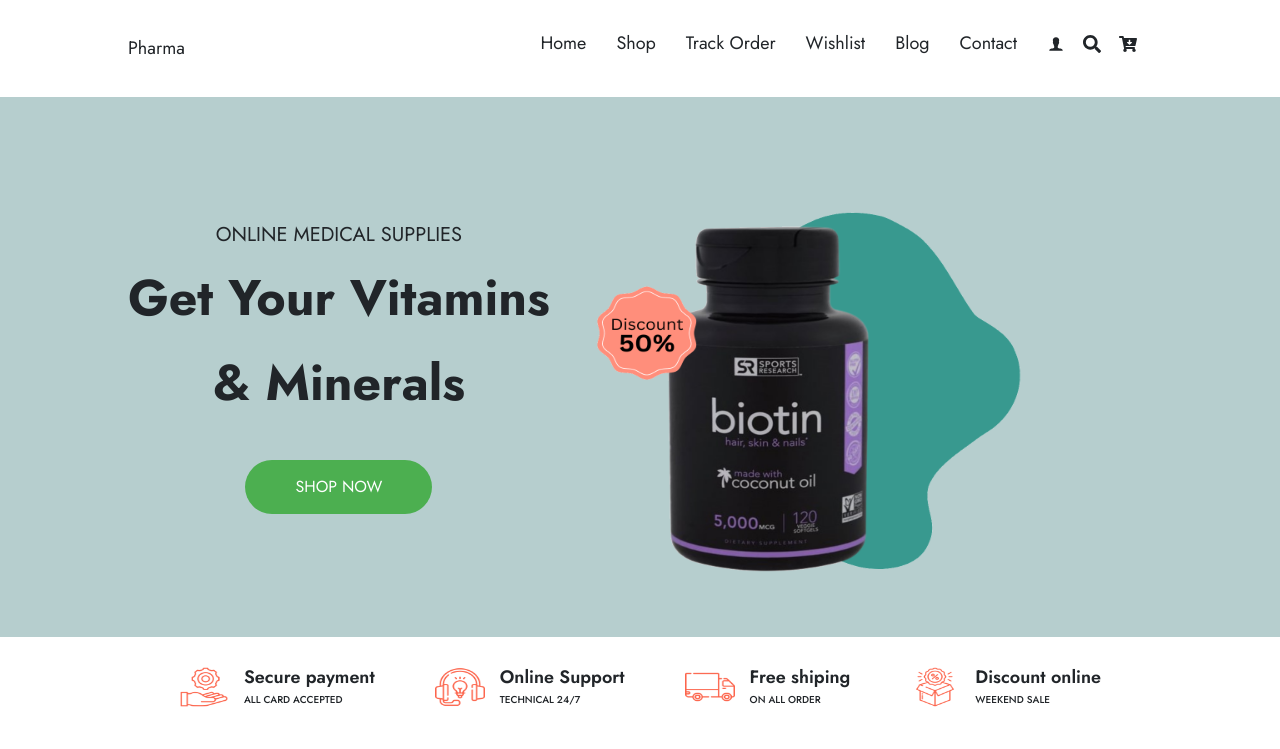
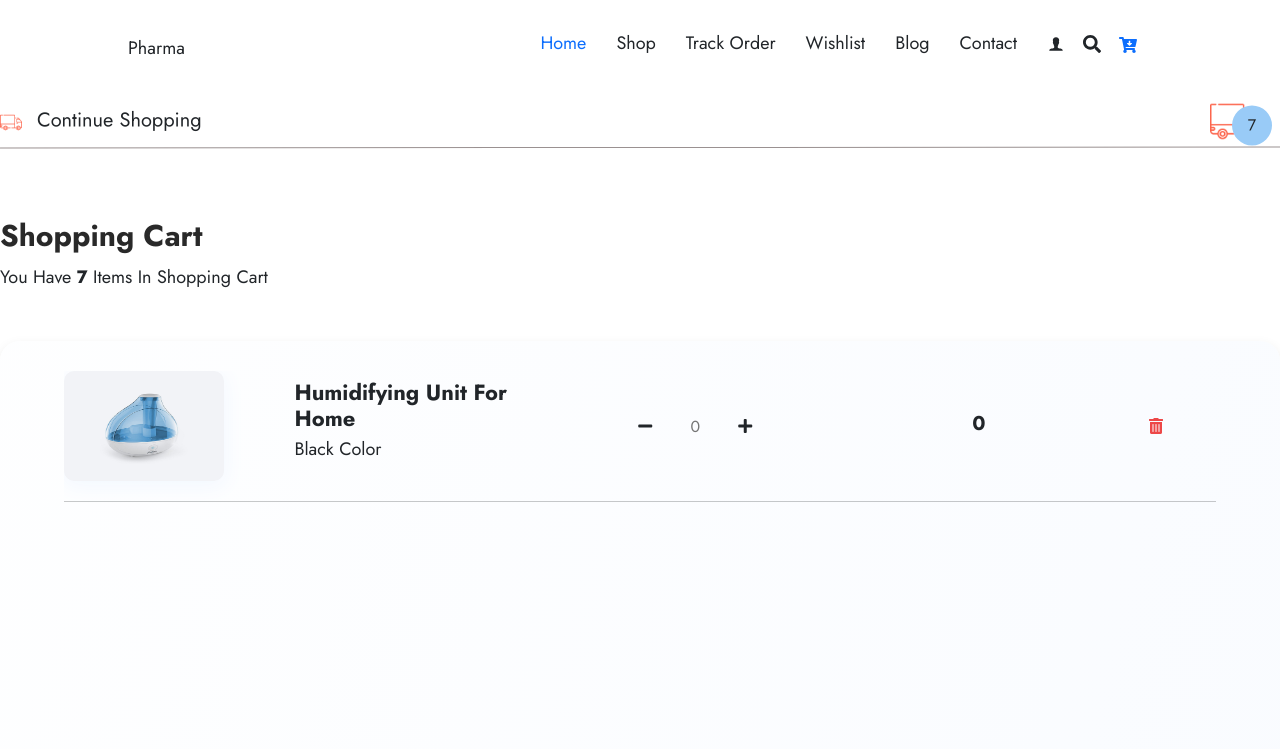
Before and after one commit to saketkumar1/E-Pharma, a React (Create React App) app: page /cart in a window 1280 px wide. Shown: the top 749 px of the page. Built offline with nearby package versions, Linux system fonts and the light colour scheme.

Commit message:
routing link added

```diff
--- a/package.json
+++ b/package.json
@@ -10,6 +10,7 @@
     "react-custom-scrollbars-2": "^4.5.0",
     "react-dom": "^18.2.0",
     "react-icons": "^4.8.0",
+    "react-router-dom": "^6.11.0",
     "react-scripts": "5.0.1",
     "web-vitals": "^2.1.4"
   },
--- a/src/App.js
+++ b/src/App.js
@@ -8,7 +8,7 @@
 import Navbar from "./Components/Navbar/Navbar";
 import Hero from "./Components/Hero/Hero";
 import React, { useState } from "react";
-
+import { BrowserRouter as Router, Route, Link, Routes } from "react-router-dom";
 function App() {
   const products = [
     {
@@ -51,31 +51,36 @@
   const CardData = [
     {
       img: "./assets/HumidifyingUnitforHome.jpg",
-      price: "20$",
+      price: "20",
       title: "Humidifying unit for home",
+      quantity: 0,
     },
     {
       img: "./assets/EssentialOilsSet.jpg",
-      price: "29$",
+      price: "29",
       title: "Essential unit set",
+      quantity: 0,
     },
     {
       img: "./assets/BloodPressureMonitor.jpg",
-      price: "10$",
+      price: "10",
       title: "Blood Pressure Monitor",
+      quantity: 0,
     },
     {
       img: "./assets/NailsandHairComplex.jpg",
-      price: "22$",
+      price: "22",
       title: "Nails and Hair Complex",
+      quantity: 0,
     },
   ];
 
   const CartData = [
     {
       img: "./assets/HumidifyingUnitforHome.jpg",
-      price: "20$",
+      price: "20",
       title: "Humidifying unit for home",
+      quantity: 0,
     },
   ];
 
@@ -88,20 +93,41 @@
       img: data.img,
       price: data.price,
       title: data.title,
+      quantity: 0,
     });
-
     setCart(newCartData);
   };
+  // let [productList, setProductList] = useState(CartData);
+  const incrementQuantity = (index) => {
+    let newProductList = [...getCart];
+    newProductList[index].quantity++;
+    setCart(newProductList);
+  };
 
+  const removeItem = (index) => {
+    let newProductList = [...getCart];
+    newProductList.splice(index + 1, 1);
+    setCart(newProductList);
+  };
+
+  const decrementQuantity = (index) => {
+    let newProductList = [...getCart];
+    if (newProductList[index].quantity > 0) {
+      newProductList[index].quantity--;
+    }
+    setCart(newProductList);
+  };
 
   return (
     <>
-      <div className="App">
+      <Router>
+        <Navbar />
+        <Routes>
+          <Route   exact
+            path="/"
+            element= {
               <>
-          <Navbar />
               <Hero />
-        </>
-      </div>
               <div className="infogrid">
                 <SupportList products={products} />
               </div>
@@ -115,8 +141,24 @@
               <div className="card-grid">
                 <CardList CardData={CardData} addCart={addCart} />
               </div>
+              </>
+            }>
 
-      <Cart cartitem={getCart}/>
+          </Route>
+          <Route
+            exact
+            path="/cart"
+            element={
+              <Cart
+                cartitem={getCart}
+                incrementQuantity={incrementQuantity}
+                decrementQuantity={decrementQuantity}
+                removeItem={removeItem}
+              />
+            }
+          ></Route>
+        </Routes>
+      </Router>
     </>
   );
 }
--- a/src/Components/Cart/Cart.js
+++ b/src/Components/Cart/Cart.js
@@ -27,9 +27,12 @@
         <div className="cart-items">
           <div className="cart-items-container">
                {
-                props.cartitem.map((curItem) =>
+                props.cartitem.map((curItem,i) =>
                 {
-                    return <Item data= {curItem}/>
+                    return <Item data= {curItem}
+                    incrementQuantity={props.incrementQuantity}
+                    index={i}
+                    decrementQuantity={props.decrementQuantity} removeItem={props.removeItem}/>
                 })
                }
 
--- a/src/Components/Cart/Item.js
+++ b/src/Components/Cart/Item.js
@@ -13,16 +13,22 @@
         </div>
 
         <div className="add-minus-quantity">
-          <i className="fas fa-minus minus"></i>
-          <input type="text" placeholder="2" />
-          <i className="fas fa-plus add"></i>
+          <i className="fas fa-minus minus"             onClick={() => {
+              props.decrementQuantity(props.index);
+            }}
+></i>
+          <input type="text" placeholder={props.data.quantity} />
+          <i className="fas fa-plus add"   onClick={() => {
+              props.incrementQuantity(props.index);
+            }}></i>
         </div>
         <div className="price">
-          <h3>{props.data.price}</h3>
+          <h3>{ props.data.price * props.data.quantity }
+        </h3>
         </div>
 
         <div className="remove-item">
-          <i className="fas fa-trash-alt  remove"></i>
+          <i className="fas fa-trash-alt  remove" onClick={() =>{props.removeItem();}}></i>
         </div>
       </div>
       <hr />
--- a/src/Components/Navbar/Navbar.js
+++ b/src/Components/Navbar/Navbar.js
@@ -1,38 +1,44 @@
-import React from 'react';
-import './Navbar.css';
+import React from "react";
+import "./Navbar.css";
 import { IoIosPerson } from "react-icons/io";
-import './NavbarT.css';
+import "./NavbarT.css";
+import { Link } from "react-router-dom";
+
 import {
   FaFacebookSquare,
   FaInstagramSquare,
   FaYoutubeSquare,
   FaCartArrowDown,
-  FaSearch
+  FaSearch,
 } from "react-icons/fa";
 const NavbarN = () => {
   return (
     <>
-    <div className='Navbar flex_item'>
-        <div className='inner-nav flex_item'>
-        <div className='left'>
-          Pharma
-        </div>
-        <div className='right flex_item'>
-          <ul className='flex_item'>
+      <div className="Navbar flex_item">
+        <div className="inner-nav flex_item">
+          <div className="left">Pharma</div>
+          <div className="right flex_item">
+            <ul className="flex_item">
+              <Link to="/">
               <li>Home</li>
+              </Link>
               <li>Shop</li>
               <li>Track Order</li>
               <li>Wishlist</li>
               <li>Blog</li>
               <li>Contact</li>
-            <li className='flex_item icons'> <IoIosPerson className="person" />  <FaSearch className="search" /> <FaCartArrowDown className="cart" /> </li>
+              <li className="flex_item icons">
+                {" "}
+                <IoIosPerson className="person" />{" "}
+                <FaSearch className="search" />{" "}
+               <Link to="/cart"><FaCartArrowDown className="cart" />{" "}</Link>
+              </li>
             </ul>
-
           </div>
         </div>
       </div>
     </>
-  )
-}
+  );
+};
 
-export default NavbarN
+export default NavbarN;
```
Also changed, not shown: 1 other file (tests, documents, lock files or other folders). Lines whose indentation alone changed are shown as unchanged.
